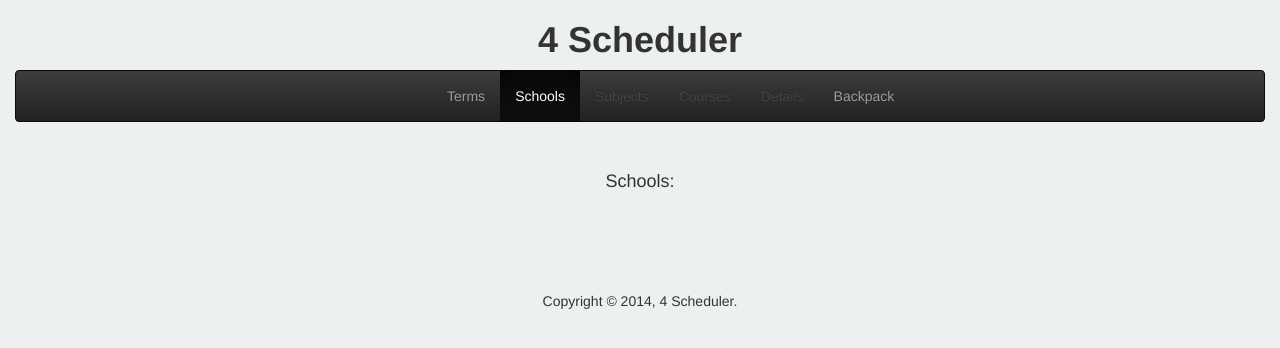
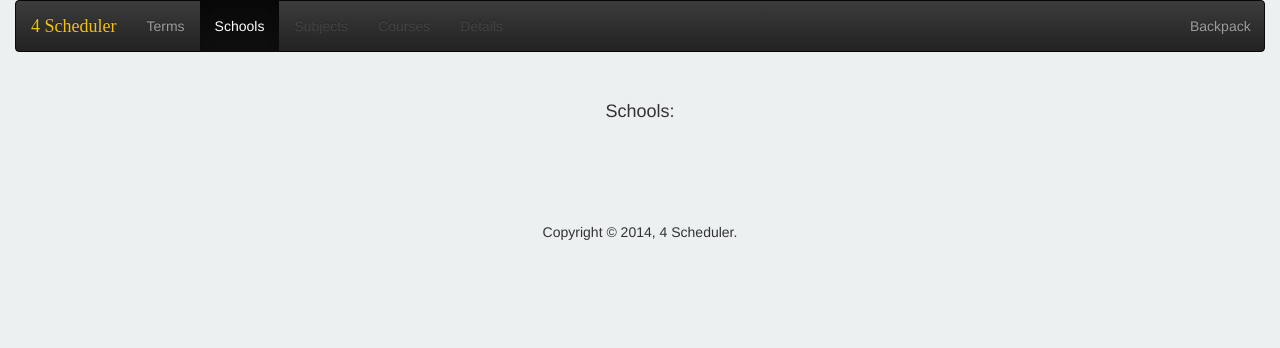
Before and after one commit to imxuyue/MichiganCourseGuideWebsite, a Flask app: template templates/schools.html in a window 1280 px wide. Shown: the top 348 px of the page. Run offline with Flask 2, Linux system fonts and the light colour scheme; the template is opened without the code that fills it, so the values that code supplies are empty; some libraries are stand-ins or nearby versions.

Commit message:
navber update
navber update

```diff
--- a/static/style.css
+++ b/static/style.css
@@ -2,3 +2,8 @@ body{
 	text-align: center;
 	background-color: rgb(236, 240, 241);
 }
+
+#name{
+	font-family: Herculanum;
+	color: #f1c40f;
+}
--- a/templates/base.html
+++ b/templates/base.html
@@ -14,8 +14,6 @@
 
     <body>
       <div class="container-fluid">
-        <div class="header">
-          <h1> <b> 4 Scheduler </b> </h1></div>
 
           <div class="content">{% block content %}{% endblock %}
           </div>
--- a/templates/index.html
+++ b/templates/index.html
@@ -1,6 +1,9 @@
 {% extends "base.html" %}
 
 {% block content %}
+<div class="header">
+          <h1>
+            <b> 4 Scheduler </b> </h1></div>
 <div id="terms">
 	<nav class="navbar navbar-inverse" role="navigation">
 		<div id= "navbar" class="col-sm-offset-4">
--- a/templates/schools.html
+++ b/templates/schools.html
@@ -3,14 +3,18 @@
 {% block content %}
 <div id="page">
 	<nav class="navbar navbar-inverse" role="navigation">
-		<div id= "navbar" class="col-sm-offset-4">
+		<div id= "navbar">
 			<ul class="nav navbar-nav">
+				<li align="left" class="navbar-brand" id="name">4 Scheduler</li>
 				<li><a href = "/">Terms</a><li>
 				<li class="active"><a href = "/{{TermCode}}">Schools<span class="sr-only">(current)</span></a></li>
 				<li role="presentation" class="disabled"><a href = "#">Subjects</a></li>
 				<li role="presentation" class="disabled"><a href = "#">Courses</a></li>
 				<li role="presentation" class="disabled"><a href = "#">Details</a></li>
+			</ul>
+				<ul class="nav navbar-nav navbar-right col-sm-1">
 				<li><a href="/backpack" target="_blank">Backpack</a><li>
+				<li></li>
 				</ul>
 
 				</div></nav>
```
Also changed, not shown: templates/backpack.html (+5 -2 lines), templates/courses.html (+5 -2 lines), templates/details.html (+5 -2 lines), templates/subjects.html (+5 -2 lines), 3 other files. Lines whose indentation alone changed are shown as unchanged.
